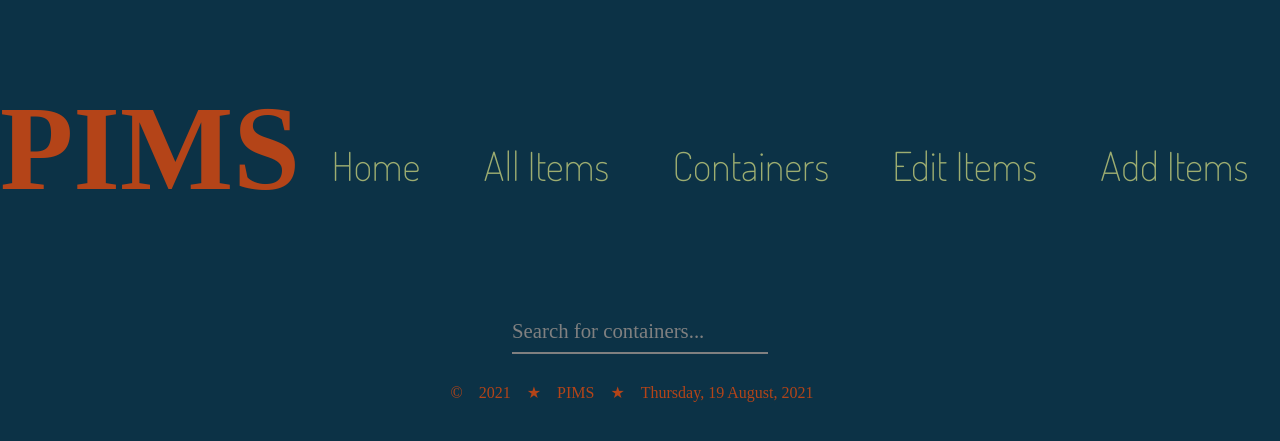
After one commit to spyentist/home_inventory, a Django app: page /pims/allcontainers/ in a window 1280 px wide. The commit adds this page. Shown: the top 441 px of the page. Run offline with Django 3.2, Linux system fonts and the light colour scheme; data that the repository does not hold is empty; some web fonts are replaced.

Commit message:
last commit for the night

```diff
--- a/pims/static/pims/pims_medium.css
+++ b/pims/static/pims/pims_medium.css
@@ -9,9 +9,12 @@
 
 @media screen and (min-width: 40em) {
 
+    h1 {
+        font-size: 3em;
+    }
 
     header {
-        grid-template-columns: .3fr 1.7fr;
+        grid-template-columns: .4fr 1.6fr;
     }
 
     nav {
--- a/pims/static/pims/pims_small.css
+++ b/pims/static/pims/pims_small.css
@@ -43,7 +43,7 @@ footer {
 
 header {
     display: grid;
-    grid-template-columns: 1fr 1fr;
+    grid-template-columns: .85fr 1.15fr;
 }
 
 html {
@@ -53,7 +53,7 @@ html {
 h1 {
     font-family: var(--heading-font);
     color: var(--heading-color);
-    font-size: 3em;
+    font-size: 2em;
     text-align: center;
 }
 
--- a/pims/templates/base.html
+++ b/pims/templates/base.html
@@ -21,7 +21,7 @@
             <li class="menu_icon"><a href="javascript:void(0);" onclick="adaptiveMenu()">&#9776;</a></li>
             <li class="links"><a href="{% url 'pims:index' %}">Home</a></li>
             <li class="links"><a href="{% url 'pims:item_list' %}">All Items</a></li>
-            <li class="links"><a href="#">Containers</a></li>
+            <li class="links"><a href="{% url 'pims:container_list' %}">Containers</a></li>
             <li class="links"><a href="#">Edit Items</a></li>
             <li class="links"><a href="#">Add Items</a></li>
         </ul>
--- /dev/null
+++ b/pims/templates/pims/container_list.html
@@ -0,0 +1,18 @@
+{% extends "base.html" %}
+
+{% block header %}
+{% endblock %}
+
+{% block main %}
+<!-- <input type="text" id="myInput" onkeyup="listSearch()" class="input_text" placeholder="Search for items.."/> -->
+<div class="form__group">
+<input type="text" class="form__field" placeholder="Seach for containers..." name="search" onkeyup="listSearch()" id="myInput"/>
+<label for="search" class="form__label">Search for containers...</label>
+</div>
+    <ul id='tableList'>
+        {% for containers in container %}
+            <li><a href='#'>{{ containers.location }}-{{ containers.row_letter }}-{{ containers.column_number }} </a></li>
+        {% endfor %}
+    </ul>
+
+{% endblock %}
--- a/pims/urls.py
+++ b/pims/urls.py
@@ -8,7 +8,8 @@ app_name = 'pims'
 urlpatterns = [
     path('', views.IndexView.as_view(), name='index'),
     path('allItems/', views.itemListView.as_view(), name='item_list'),
-    path('contents/', views.contentsListView.as_view(), name='item'),
+    # path('contents/', views.contentsView.as_view(), name='contents'),
+    path('allcontainers/', views.containerListView.as_view(), name='container_list'),
     # path('conatiner/<int:pk>/', views.views, name='container'),
     # path('season/', views.views, name='season'),
 ]
--- a/pims/views.py
+++ b/pims/views.py
@@ -16,19 +16,23 @@ class IndexView(generic.ListView):
     def get_queryset(self):
         return container.objects.order_by('row_letter')
 
-
-
-#TODO Fix the detail view. The items show up sparatically, the container name shows up when the context object name and function are commented out.
-
 class itemListView(generic.ListView):
-    template_name = 'pims/detail.html'
+    template_name = 'pims/item_list.html'
     model = item
 
     context_object_name = 'item'
     def get_queryset(self):
         return item.objects.all()
+# * Above views are working as desired (8/18)
 
+class containerListView(generic.ListView):
+    template_name = "pims/container_list"
+    model = container
 
-class contentsListView(generic.CreateView):
-    template_name = "pims/item_list.html"
+    context_object_name = 'container'
+    def get_queryset(self):
+        return container.objects.all().order_by('row_letter')
+
+class contentsView(generic.CreateView):
+    template_name = "pims/cont_details.html"
     model = item
```
